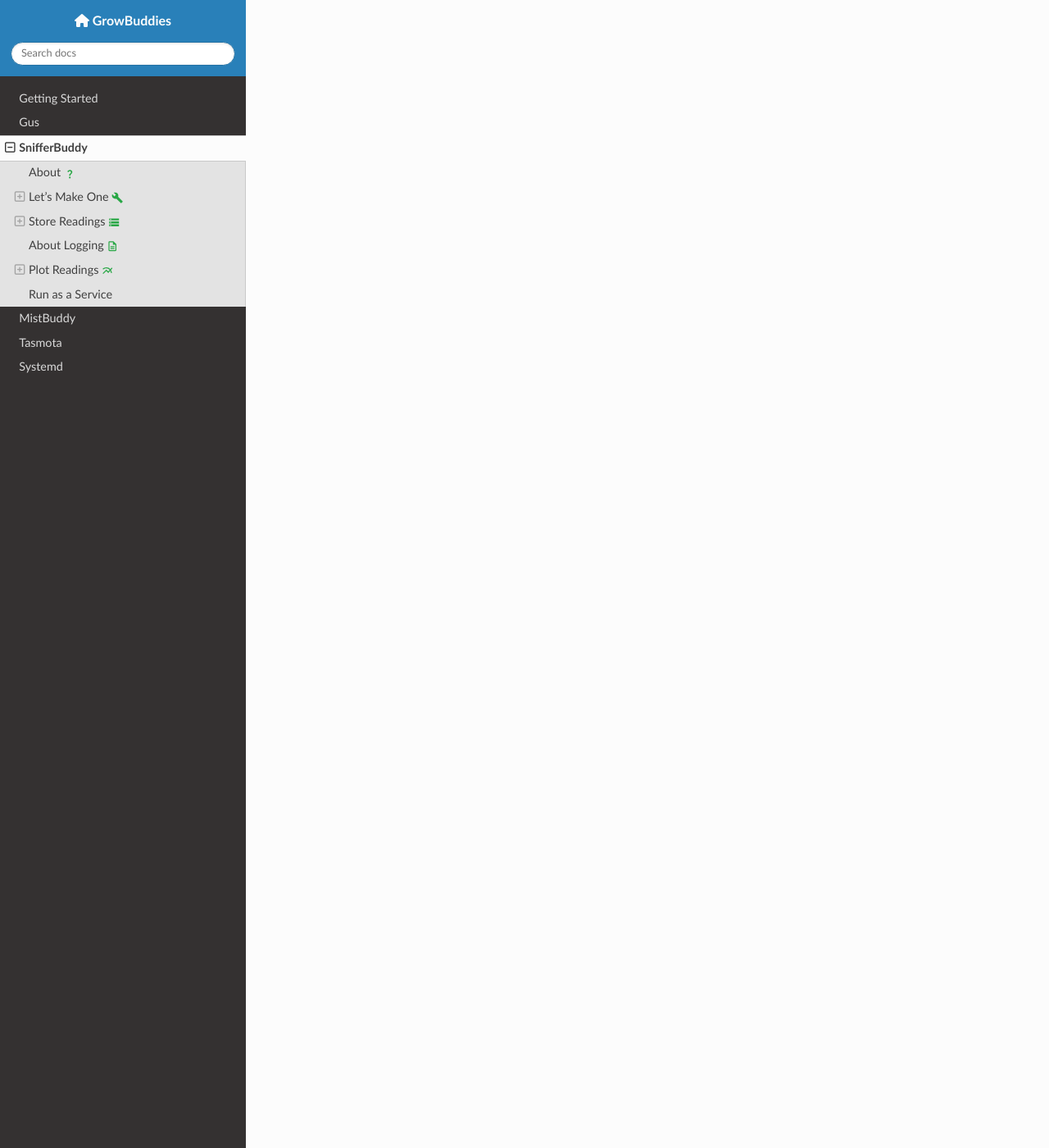
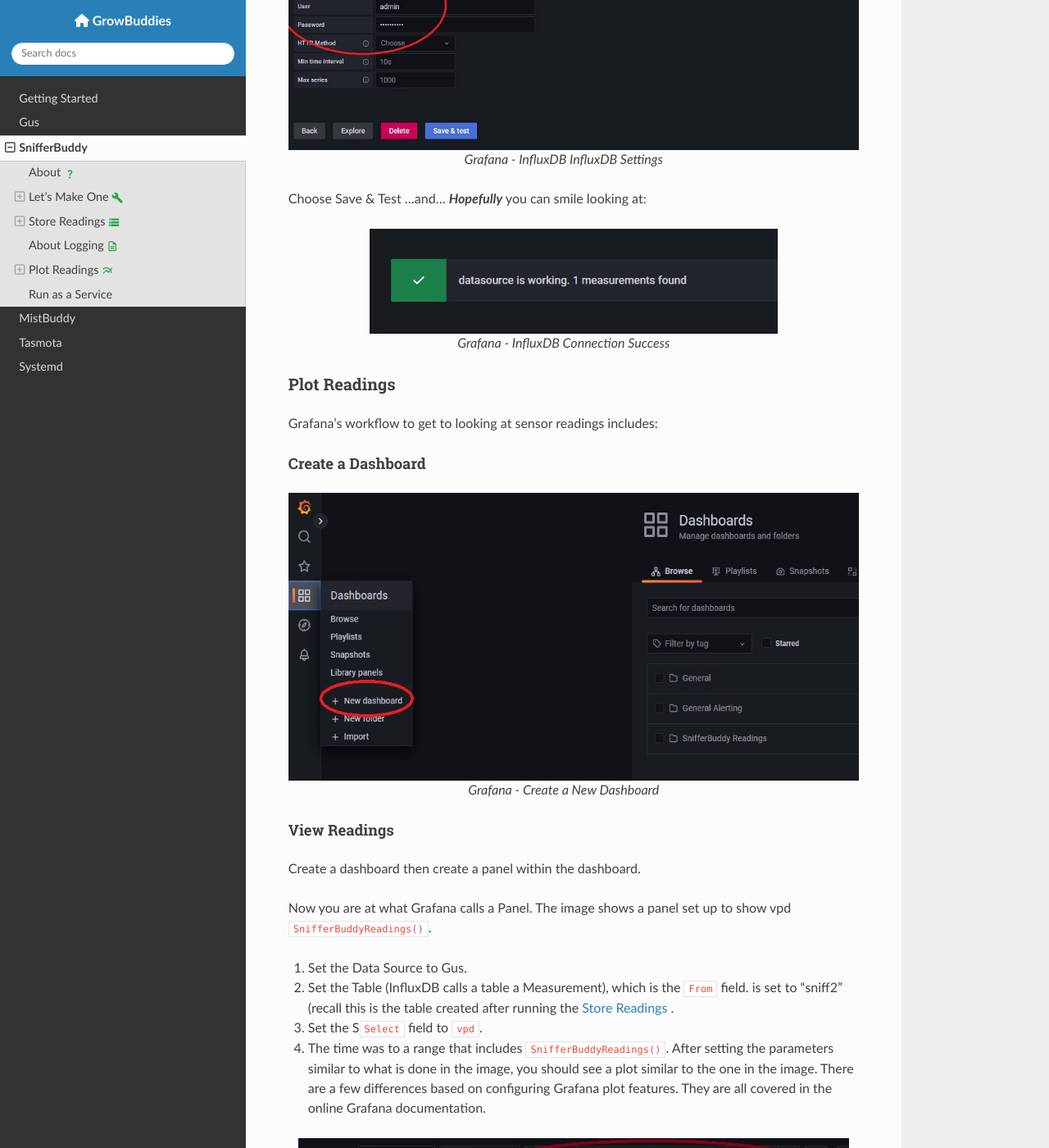
Before and after one commit to solarslurpi/GrowBuddies, a Sphinx documentation site: the page built from docs/snifferbuddy.md, in a window 1280 px wide and 1400 px high, scrolled down 8457 px. Shown: the whole window at 82% size. Built offline with Sphinx 7.4.7 and the Read the Docs theme 2.0.0, drawn with Linux system fonts in a browser that asks for light colours; nearby versions of some CDN libraries; some of the changed text lies outside the part shown.

Commit message:
evolved.

````diff
--- a/docs/snifferbuddy.md
+++ b/docs/snifferbuddy.md
@@ -132,18 +134,21 @@ You can use a tool like [mqtt explorer](mqtt_explorer) to see if SnifferBuddy is
 ```
 
 ## Plot Readings  {material-outlined}`multiline_chart;1em;sd-text-success`
-The data collected while running a Python Script like [snifferbuddy_storereadings.py](snifferbuddy_storereadings) can be plotted within
-[Grafana](https://en.wikipedia.org/wiki/Grafana).  Grafana is a very powerful graphing package that comes for free with the Raspberry Pi. The goal of this section is:
-- connect Grafana to an influxdb measurement (which to me is a table with rows of data).
-- plot the temperature and humidity.
+```{note}
+These steps assume you have already [installed Grafana on Gus](make_gus) and kept the defaults (database, hostname) to `gus`.
+```
+
+The data collected while running a Python Script - like the code discussed under the  {ref}`snifferbuddy_storereadings` topic - can be viewed within the powerful
+[Grafana](https://en.wikipedia.org/wiki/Grafana) graphing package.
 
 ### Login to Grafana
 
 ```{note}
 You must install Grafana on Gus() first.  For this step, see the [Make Gus()](make_gus) step.
 ```
-[pimylifeup](https://pimylifeup.com/raspberry-pi-grafana/) does an excellent job walking us through Grafana.  **Start at step 2**. You'll see
-the line `http://<IPADDRESS>:3000`.  Most likely you will use the URL `http://gus:3000`.
+[The pimylifeup web post](https://pimylifeup.com/raspberry-pi-grafana/) does an excellent job walking us through setting up Grafana login.
+
+**Start at step 2**. You'll see the line `http://<IPADDRESS>:3000`.  Most likely you will use the URL `http://gus:3000`.
 
 - log into Grafana (go through steps 2 through 5)
 
@@ -157,16 +162,27 @@ These steps assume you kept the defaults (database, hostname) to `gus`.
 ```
 Now that we can log into Grafana, let's connect to the gus database.
 
-- From the Grafana screen, choose add a data source.
+#### Choose the Data Source
+
+From the Grafana screen, choose add a data source.
 :::{figure} images/grafana_add_datasource.jpg
-:align: centerk
+:align: center
 :scale: 100
 
 Grafana Data Source Options
 :::
 
 You'll be greeted by a list of several data source choices.  Choose `influxDB`.
-- Fill in the URL, choose Basic Auth, then provide the Basic Auth password to `gus`.
+#### Name the Data Source
+Name the database `Gus` and toggle the Default switch to the ON position.
+:::{figure} images/grafana_influxdb_data_source_name.jpg
+:align: center
+:scale: 100
+
+Grafana - InfluxDB Name the Data Source
+:::
+#### Fill in HTTP Connection Parameters
+Fill in the URL, choose Basic Auth, then provide the Basic Auth password to `gus`.
 
 :::{figure} images/grafana_influxdb_http_config.jpg
 :align: center
@@ -174,9 +190,71 @@ You'll be greeted by a list of several data source choices.  Choose `influxDB`.
 
 Grafana - InfluxDB HTTP Connection Settings
 :::
+#### Fill in influxDB Parameters
+Now fill in the influxDB parameters.
 
+:::{figure} images/grafana_influxdb_influxdb_config.jpg
+:align: center
+:scale: 75
 
+Grafana - InfluxDB InfluxDB Settings
+:::
+Choose Save & Test ...and...
+_**Hopefully**_ you can smile looking at:
+:::{figure} images/grafana_influxdb_data_test_worked.jpg
+:align: center
+:scale: 75
+
+Grafana - InfluxDB Connection Success
+:::
+### Plot Readings
+Grafana's workflow to get to looking at sensor readings includes:
+#### Create a Dashboard
+:::{figure} images/grafana_new_dashboard.jpg
+:align: center
+:scale: 75
+
+Grafana - Create a New Dashboard
+:::
+#### View Readings
+Create a dashboard then create a panel within the dashboard.
+
+Now you are at what Grafana calls a Panel.  The image shows a panel set up to show vpd `SnifferBuddyReadings()`.
+1. Set the Data Source to Gus.
+2. Set the Table (InfluxDB calls a table a Measurement), which is the `From` field. is set to "sniff2" (recall this is the table created after running the {ref}`snifferbuddy_storereadings`.
+3. Set the S`Select` field to `vpd`.
+4. The time was to a range that includes `SnifferBuddyReadings()`.
+After setting the parameters similar to what is done in the image, you should see a plot similar to the one in the image.  There are a few differences based on configuring Grafana plot features.  They are all covered in the online Grafana documentation.
+
+:::{figure} images/grafana_snifferbuddyreadings_vpd.jpg
+:align: center
+:scale: 75
+
+Plot of SnifferBuddyReadings for vpd.
+:::
+
+The results point to an average vpd at that date/time range at about 1.3.
+### Analyze Readings
+Looking at [FLU's VPD Chart](https://www.canr.msu.edu/floriculture/uploads/files/Water%20VPD.pdf)
+:::{figure} images/vpd_chart.jpg
+:align: center
+:scale: 75
+
+Plot of SnifferBuddyReadings for vpd.
+:::
+
+```{danger}
+A vpd reading of 1.3 is saying the grow environment is stressful for the plant.
+```
+The humidity or the temperature could be adjusted.  Here is a plot of the temperature and vpd.  While the vpd averages about 1.3, the temperature ranges between 73 and 75.  This is because my grow tent envioronment is in my house, which is climate controlled.  The LED lights raise the temperature a bit.  The fans cool the temperature a bit.  It's pretty ideal.  Thus, [MistBuddy](mistbuddy_doc) focuses on turning a humidifier on and off for just the right amount of time.
+
+:::{figure} images/grafana_snifferbuddyreadings_vpd._and_temp.jpg
+:align: center
+:scale: 65
+
+Plot of SnifferBuddyReadings for vpd and temperature.
+:::
 
 
 ## Run as a Service
-TODO
+Running {ref}`snifferbuddy_storereadings` over ssh will stop when the desktop gets connected.  What needs to happen is set up {ref}`snifferbuddy_storereadings` as a [Systemd service](systemd_doc).
````
Also changed, not shown: other parts of docs/snifferbuddy.md (+2 -0 lines), docs/getting_started.md (+0 -3 lines), docs/gus.md (+0 -2 lines), docs/mistbuddy.md (+4 -1 lines), docs/systemd.md (+18 -19 lines), docs/images/grafana_influxdb_data_source_name.jpg (added), docs/images/grafana_influxdb_data_test_worked.jpg (added), docs/images/grafana_influxdb_influxdb_config.jpg (added), docs/images/grafana_new_dashboard.jpg (added), docs/images/grafana_snifferbuddyreadings_vpd._and_temp.jpg (added), docs/images/grafana_snifferbuddyreadings_vpd.jpg (added), 4 other files.
